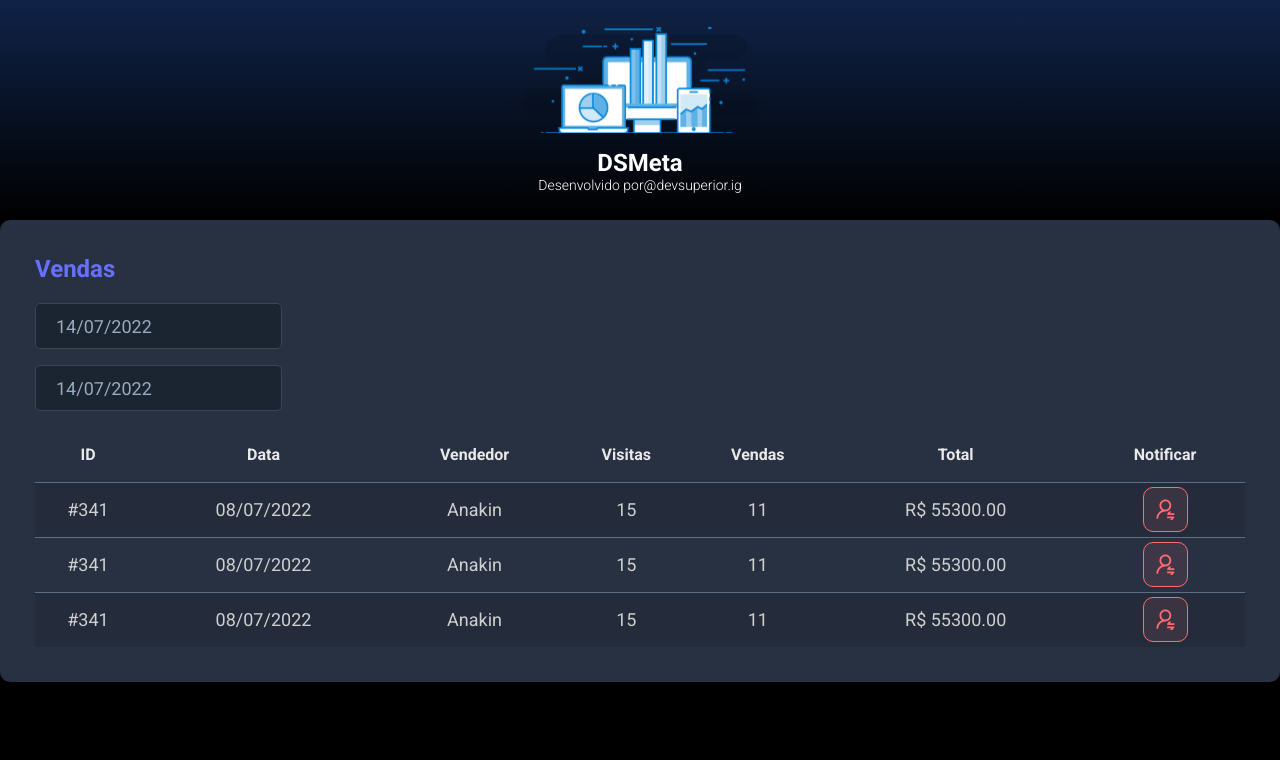
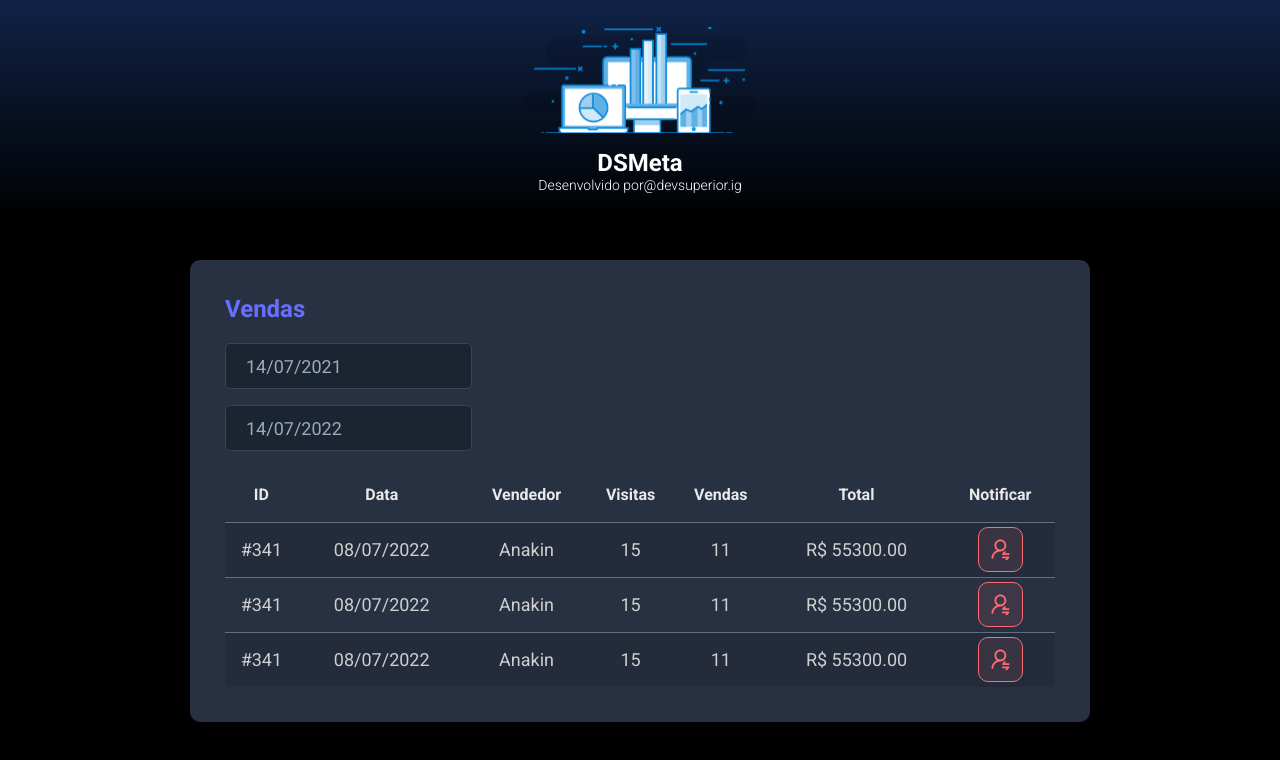
Before and after one commit to dangabinio/tela-relatorio-de-vendas, a React (Vite) app in the folder frontend/: page / in a window 1280 px wide. Shown: the top 760 px of the page. Built offline with nearby package versions, Linux system fonts and the light colour scheme.

Commit message:
useState

```diff
--- a/frontend/src/App.tsx
+++ b/frontend/src/App.tsx
@@ -1,5 +1,5 @@
-import Header from "./components/Header"
-import SalesCard from "./components/SalesCard"
+import Header from "./components/Header";
+import SalesCard from "./components/SalesCard";
 
 function App() {
   return (
@@ -16,4 +16,4 @@
   )
 }
 
-export default App
+export default App;
--- a/frontend/src/components/Header/index.tsx
+++ b/frontend/src/components/Header/index.tsx
@@ -1,5 +1,5 @@
-import logo from '../../assets/img/logo.svg'
-import './styles.css'
+import logo from '../../assets/img/logo.svg';
+import './styles.css';
 function Header() {
     return (
         <header>
@@ -15,4 +15,4 @@
     )
 }
 
-export default Header
+export default Header;
--- a/frontend/src/components/Notification-Button/index.tsx
+++ b/frontend/src/components/Notification-Button/index.tsx
@@ -1,5 +1,5 @@
-import icon from '../../assets/img/notification-icon.svg'
-import './style.css'
+import icon from '../../assets/img/notification-icon.svg';
+import './style.css';
 function NotificationButton() {
     return (
         <div className="dsmeta-red-btn">
@@ -8,4 +8,4 @@
     )
 }
 
-export default NotificationButton
+export default NotificationButton;
--- a/frontend/src/components/SalesCard/index.tsx
+++ b/frontend/src/components/SalesCard/index.tsx
@@ -1,25 +1,35 @@
+import { useState } from "react";
 import DatePicker from "react-datepicker";
 import "react-datepicker/dist/react-datepicker.css";
-import NotificationButton from '../Notification-Button'
-import './styles.css'
+import NotificationButton from '../Notification-Button';
+import './styles.css';
 
 function SalesCard() {
+
+    const min = new Date(new Date().setDate(new Date().getDate() - 365));
+    const max = new Date();
+
+
+    const [minDate, setMinDate] = useState(new Date(min));
+    const [maxDate, setMaxDate] = useState(new Date(max));
+
+
     return (
         <div className="dsmeta-card">
             <h2 className="dsmeta-sales-title">Vendas</h2>
             <div>
                 <div className="dsmeta-form-control-container">
                     <DatePicker
-                        selected={new Date()}
-                        onChange={(date: Date) => { }}
+                        selected={minDate}
+                        onChange={(date: Date) => setMinDate(date)}
                         className="dsmeta-form-control"
                         dateFormat="dd/MM/yyyy"
                     />
                 </div>
                 <div className="dsmeta-form-control-container">
                     <DatePicker
-                        selected={new Date()}
-                        onChange={(date: Date) => { }}
+                        selected={maxDate}
+                        onChange={(date: Date) => setMaxDate(date)}
                         className="dsmeta-form-control"
                         dateFormat="dd/MM/yyyy"
                     />
@@ -88,4 +98,4 @@
     )
 }
 
-export default SalesCard
+export default SalesCard;
--- a/frontend/src/index.css
+++ b/frontend/src/index.css
@@ -19,3 +19,13 @@
   color: unset;
   text-decoration: none;
 }
+
+.dsmeta-container {
+  width: 100%;
+  max-width: 900px;
+  margin: 0 auto;
+}
+
+#sales {
+  padding: 40px 10px;
+}
```
Also changed, not shown: frontend/src/main.tsx (+4 -4 lines).
